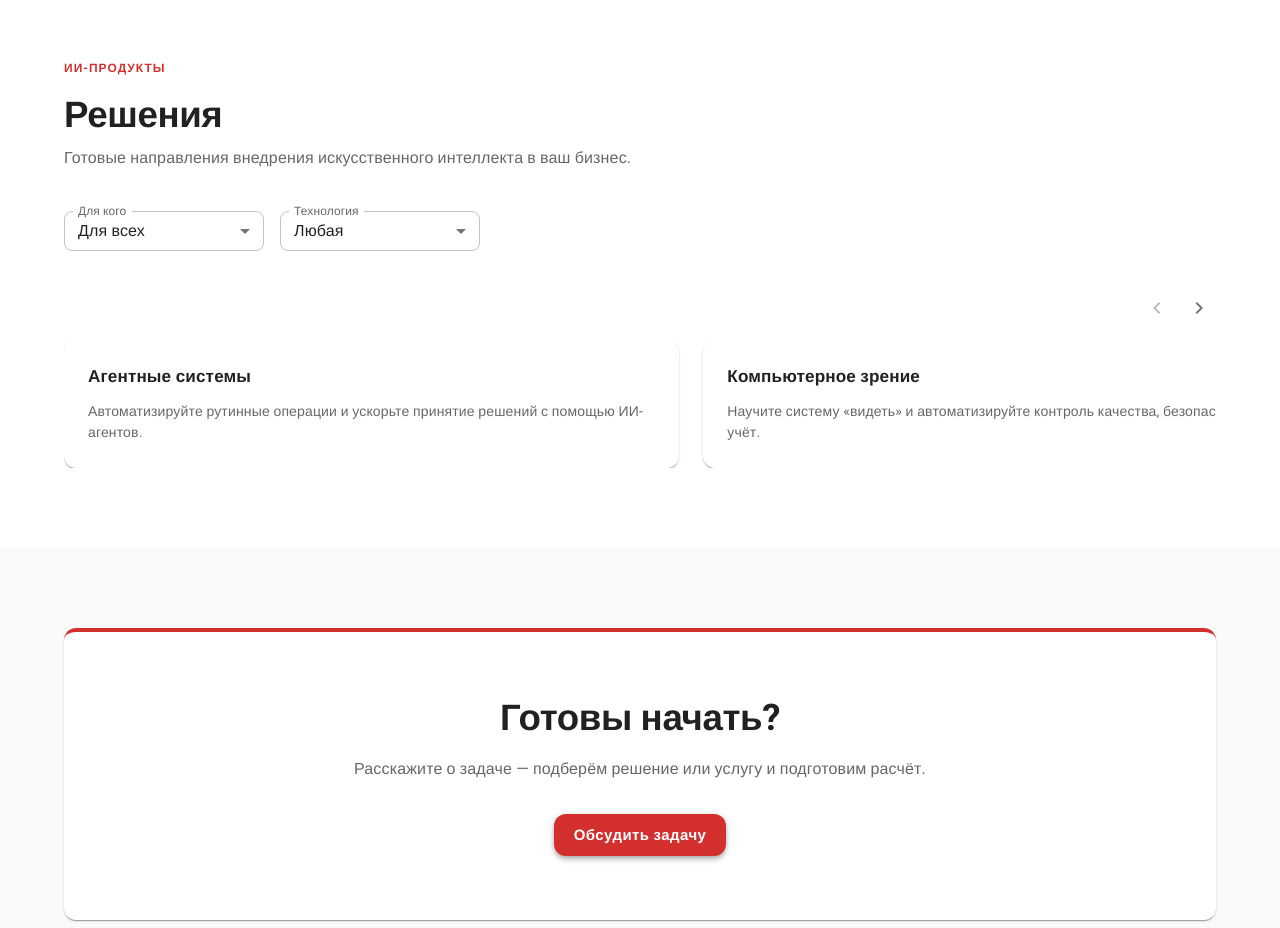
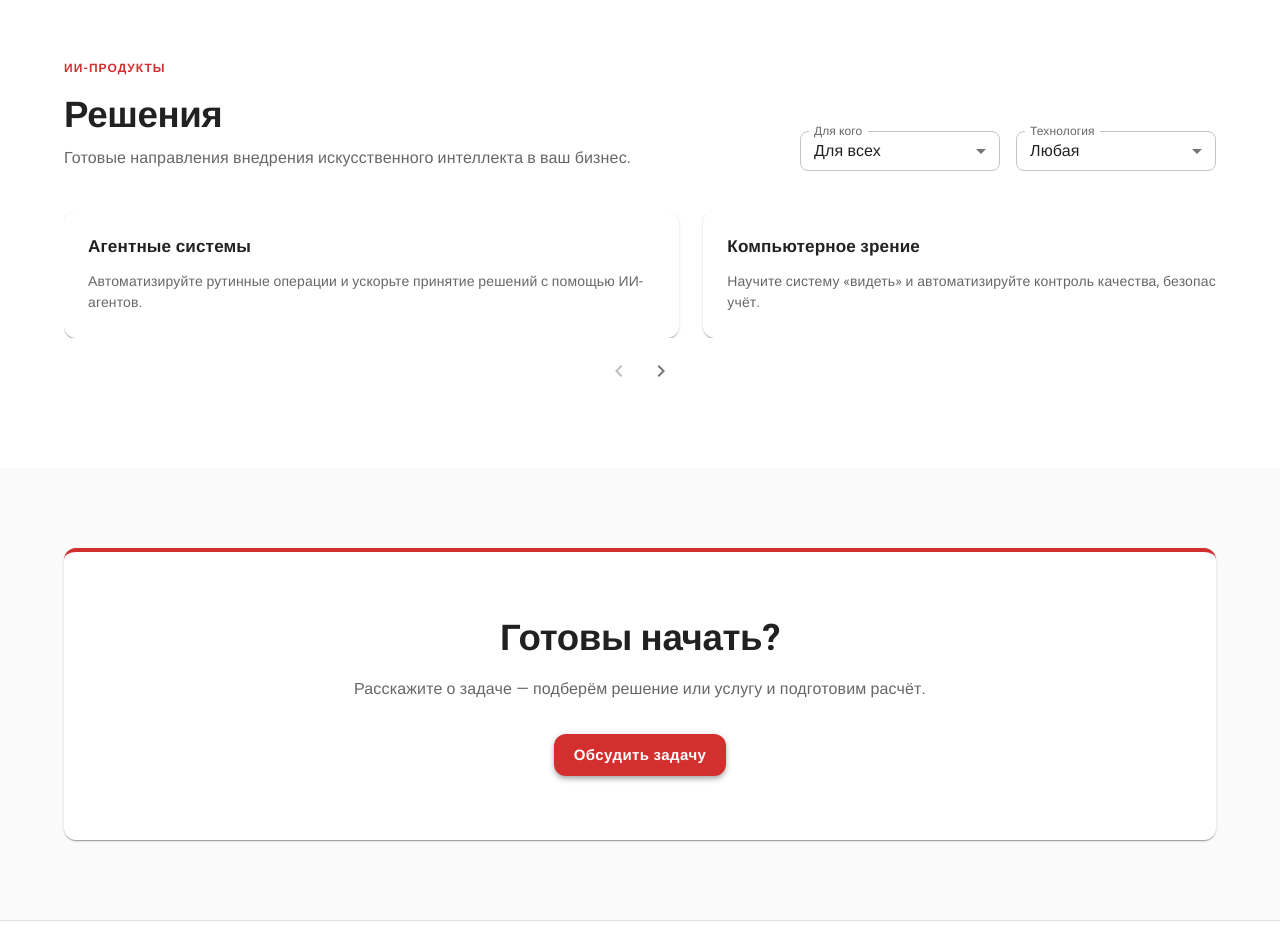
Before and after one commit to Vectorfield4/login-ai, a React (Vite) app: page / in a window 1280 px wide. Shown: the part 1400-2328 px from the top of the page. Built offline with nearby package versions, Linux system fonts and the light colour scheme; a web font is replaced by a local one.

Commit message:
feat: solutions grid layout — filters in section header (top-right), pagination arrows centered below cards

```diff
--- a/src/pages/HomePage.tsx
+++ b/src/pages/HomePage.tsx
@@ -207,10 +207,9 @@ export default function HomePage() {
             eyebrow={t("home.solutionsEyebrow")}
             title={t("home.solutionsTitle")}
             subtitle={t("home.solutionsSubtitle")}
-          />
-
-          {/* Фильтры: «для кого» и «технология» — выровнены по левому краю, как карточки */}
-          <Box sx={{ display: "flex", flexWrap: "wrap", gap: 2, mb: 5 }}>
+            action={
+              /* Фильтры: «для кого» и «технология» — в правой части заголовка */
+              <Box sx={{ display: "flex", flexWrap: "wrap", gap: 2 }}>
                 {[
                   {
                     value: audience,
@@ -252,29 +251,11 @@ export default function HomePage() {
                   </Box>
                 ))}
               </Box>
+            }
+          />
 
           {filteredSolutions.length > 0 ? (
             <>
-              {pageCount > 1 && (
-                <Stack direction="row" justifyContent="flex-end" spacing={1} sx={{ mb: 2 }}>
-                  <IconButton
-                    aria-label={t("home.pagination.prev")}
-                    onClick={() => setPage((p) => Math.max(0, p - 1))}
-                    disabled={currentPage === 0}
-                    size="small"
-                  >
-                    <ChevronLeft />
-                  </IconButton>
-                  <IconButton
-                    aria-label={t("home.pagination.next")}
-                    onClick={() => setPage((p) => Math.min(pageCount - 1, p + 1))}
-                    disabled={currentPage >= pageCount - 1}
-                    size="small"
-                  >
-                    <ChevronRight />
-                  </IconButton>
-                </Stack>
-              )}
               {/* Слайдер строк: обёртка скрывает соседние страницы, трек сдвигается по горизонтали */}
               <Box sx={{ overflow: "hidden" }}>
                 <Box
@@ -326,6 +307,27 @@ export default function HomePage() {
                   ))}
                 </Box>
               </Box>
+              {/* Пагинация по строкам — по центру, после блока карточек */}
+              {pageCount > 1 && (
+                <Stack direction="row" justifyContent="center" spacing={1} sx={{ mt: 2 }}>
+                  <IconButton
+                    aria-label={t("home.pagination.prev")}
+                    onClick={() => setPage((p) => Math.max(0, p - 1))}
+                    disabled={currentPage === 0}
+                    size="small"
+                  >
+                    <ChevronLeft />
+                  </IconButton>
+                  <IconButton
+                    aria-label={t("home.pagination.next")}
+                    onClick={() => setPage((p) => Math.min(pageCount - 1, p + 1))}
+                    disabled={currentPage >= pageCount - 1}
+                    size="small"
+                  >
+                    <ChevronRight />
+                  </IconButton>
+                </Stack>
+              )}
             </>
           ) : (
             <Typography variant="body1" color="text.secondary" textAlign="center" sx={{ py: 4 }}>
```
Lines whose indentation alone changed are shown as unchanged.
